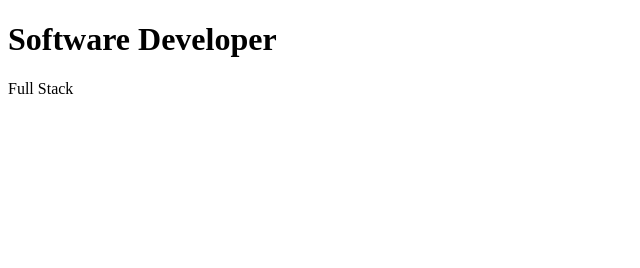
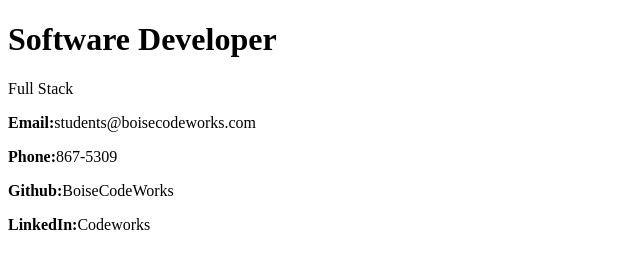
Before and after one commit to ryanochoa8/day-2, a plain HTML site: page index.html in a window 1280 px wide. Shown: the whole page, without its empty margins (0-640 px from the left). Drawn offline with Linux system fonts and the light colour scheme.

Commit message:
Contact info

```diff
--- a/index.html
+++ b/index.html
@@ -15,7 +15,12 @@
       <h1>Software Developer</h1>
       <p>Full Stack</p>
     </div>
-    <div></div>
+    <div>
+      <p><b>Email:</b>students@boisecodeworks.com</p>
+      <p><b>Phone:</b>867-5309</p>
+      <p><b>Github:</b>BoiseCodeWorks</p>
+      <p><b>LinkedIn:</b>Codeworks</p>
+    </div>
   </header>
   <main>
     <section></section>
```
